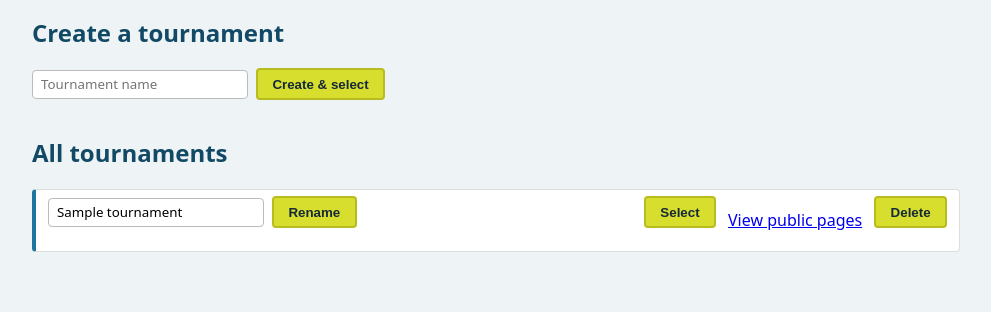
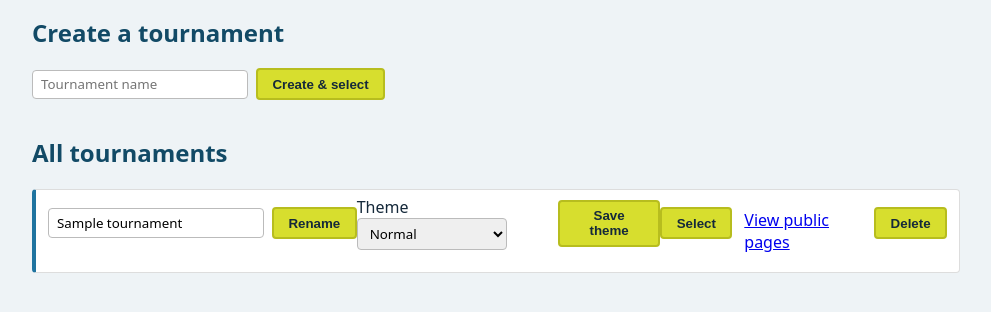
Before and after one commit to paulinemlchan/dinkEngine, a Flask app: page /admin/tournaments in a window 1280 px wide. Shown: the part 296-608 px from the top of the page, without its empty margins (144-1135 px from the left). Run offline with Flask 3, Linux system fonts and the light colour scheme; the visitor is signed in with stand-in values (Sample User, id 1); tables that the repository leaves empty hold one stand-in row (values such as "Sample post").

Commit message:
Add per-tournament theme selection (Normal/Halloween/Christmas/Chinese New Year)

```diff
--- a/db.py
+++ b/db.py
@@ -36,6 +36,10 @@ def _migrate(db):
     if "is_kid" not in existing_columns:
         db.execute("ALTER TABLE players ADD COLUMN is_kid INTEGER NOT NULL DEFAULT 0")
 
+    tournament_columns = {row["name"] for row in db.execute("PRAGMA table_info(tournaments)")}
+    if "theme" not in tournament_columns:
+        db.execute("ALTER TABLE tournaments ADD COLUMN theme TEXT NOT NULL DEFAULT 'normal'")
+
     slam_columns = {row["name"] for row in db.execute("PRAGMA table_info(slam_matches)")}
     if "server_name" not in slam_columns:
         db.execute("ALTER TABLE slam_matches ADD COLUMN server_name TEXT")
--- a/routes/admin.py
+++ b/routes/admin.py
@@ -8,6 +8,8 @@ from randomizer import generate_match_schedule
 from routes.auth import login_required
 
 bp = Blueprint("admin", __name__, url_prefix="/admin")
+
+THEMES = ["normal", "halloween", "christmas", "chinese_new_year"]
 
 
 def tournament_required(view):
@@ -86,6 +88,16 @@ def tournaments():
                 db.commit()
                 flash("Tournament renamed.", "success")
 
+        elif action == "set_theme":
+            tournament_id = request.form.get("tournament_id")
+            theme = request.form.get("theme", "")
+            if theme not in THEMES:
+                flash("Unknown theme.", "error")
+            else:
+                db.execute("UPDATE tournaments SET theme = ? WHERE id = ?", (theme, tournament_id))
+                db.commit()
+                flash("Tournament theme updated.", "success")
+
         return redirect(url_for("admin.tournaments"))
 
     all_tournaments = db.execute("SELECT * FROM tournaments ORDER BY created_at DESC").fetchall()
@@ -93,6 +105,7 @@ def tournaments():
         "admin/tournaments.html",
         tournaments=all_tournaments,
         active_tournament_id=session.get("tournament_id"),
+        themes=THEMES,
     )
 
 
--- a/schema.sql
+++ b/schema.sql
@@ -1,6 +1,7 @@
 CREATE TABLE IF NOT EXISTS tournaments (
     id INTEGER PRIMARY KEY AUTOINCREMENT,
     name TEXT NOT NULL,
+    theme TEXT NOT NULL DEFAULT 'normal',
     created_at TEXT NOT NULL DEFAULT (datetime('now'))
 );
 
--- a/templates/admin/tournaments.html
+++ b/templates/admin/tournaments.html
@@ -21,6 +21,20 @@
         <button type="submit">Rename</button>
       </form>
       {% if t.id == active_tournament_id %}<strong>(active)</strong>{% endif %}
+      <form method="post" class="inline-form">
+        <input type="hidden" name="action" value="set_theme">
+        <input type="hidden" name="tournament_id" value="{{ t.id }}">
+        <label>Theme
+          <select name="theme">
+            {% for theme in themes %}
+              <option value="{{ theme }}" {{ 'selected' if t.theme == theme else '' }}>
+                {{ {'normal': 'Normal', 'halloween': 'Halloween', 'christmas': 'Christmas', 'chinese_new_year': 'Chinese New Year'}[theme] }}
+              </option>
+            {% endfor %}
+          </select>
+        </label>
+        <button type="submit">Save theme</button>
+      </form>
       <span class="tournament-actions">
         {% if t.id != active_tournament_id %}
         <form method="post" class="inline-form">
--- a/templates/base.html
+++ b/templates/base.html
@@ -6,8 +6,11 @@
   <title>DinkEngine</title>
   <link rel="stylesheet" href="{{ url_for('static', filename='css/style.css') }}">
 </head>
-<body>
+<body class="theme-{{ tournament.theme if tournament else 'normal' }}">
   <header class="site-header">
+    {% if tournament and tournament.theme != 'normal' %}
+      <img class="site-theme-logo" src="{{ url_for('static', filename='img/themes/' ~ tournament.theme ~ '.png') }}" alt="">
+    {% endif %}
     <div class="site-header-inner">
       <span class="site-title">DinkEngine</span>
       <span class="site-tagline">Pickleball Scheduling &amp; Scoring</span>
```
Also changed, not shown: static/css/style.css (+37 -0 lines).
